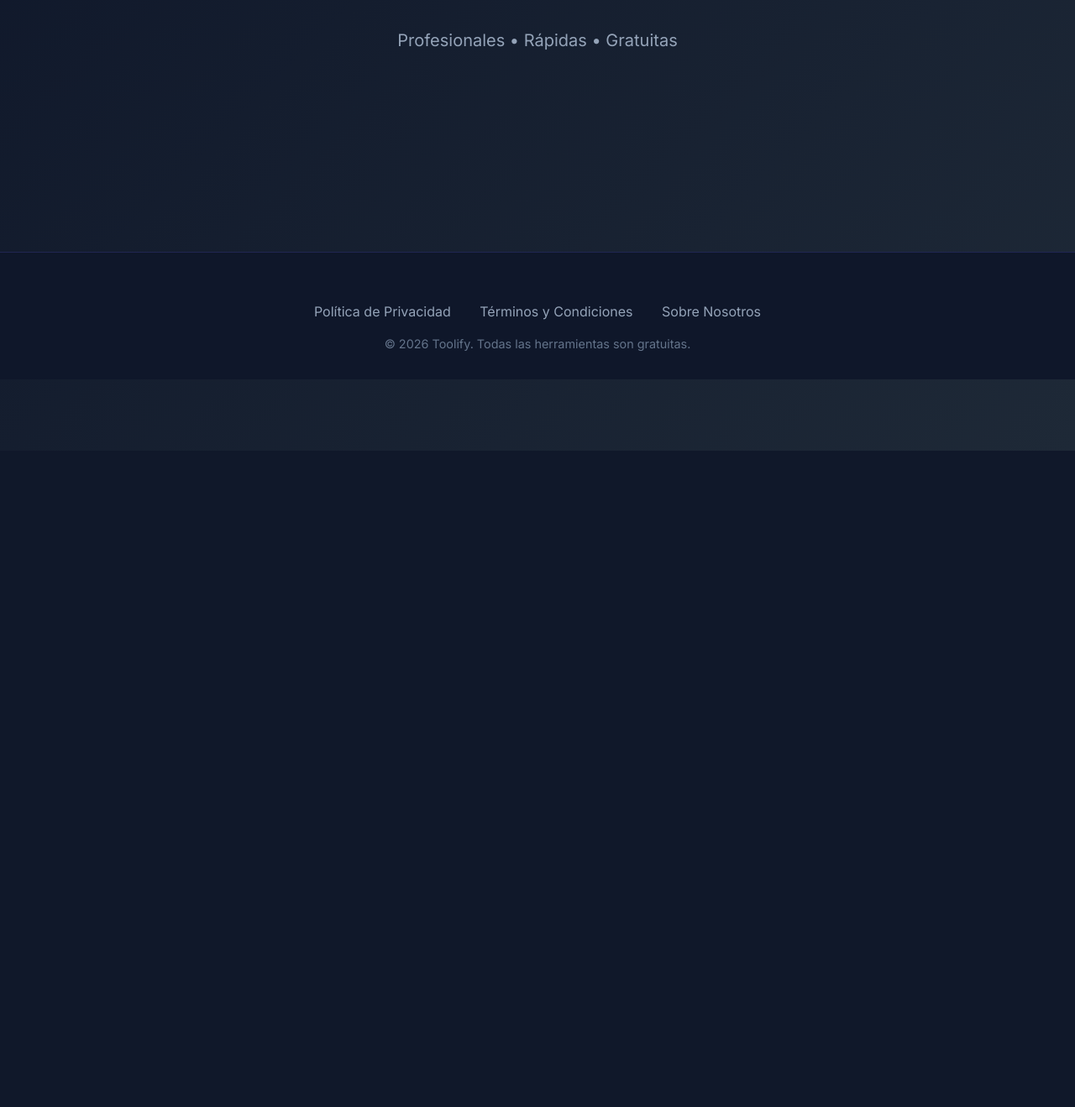
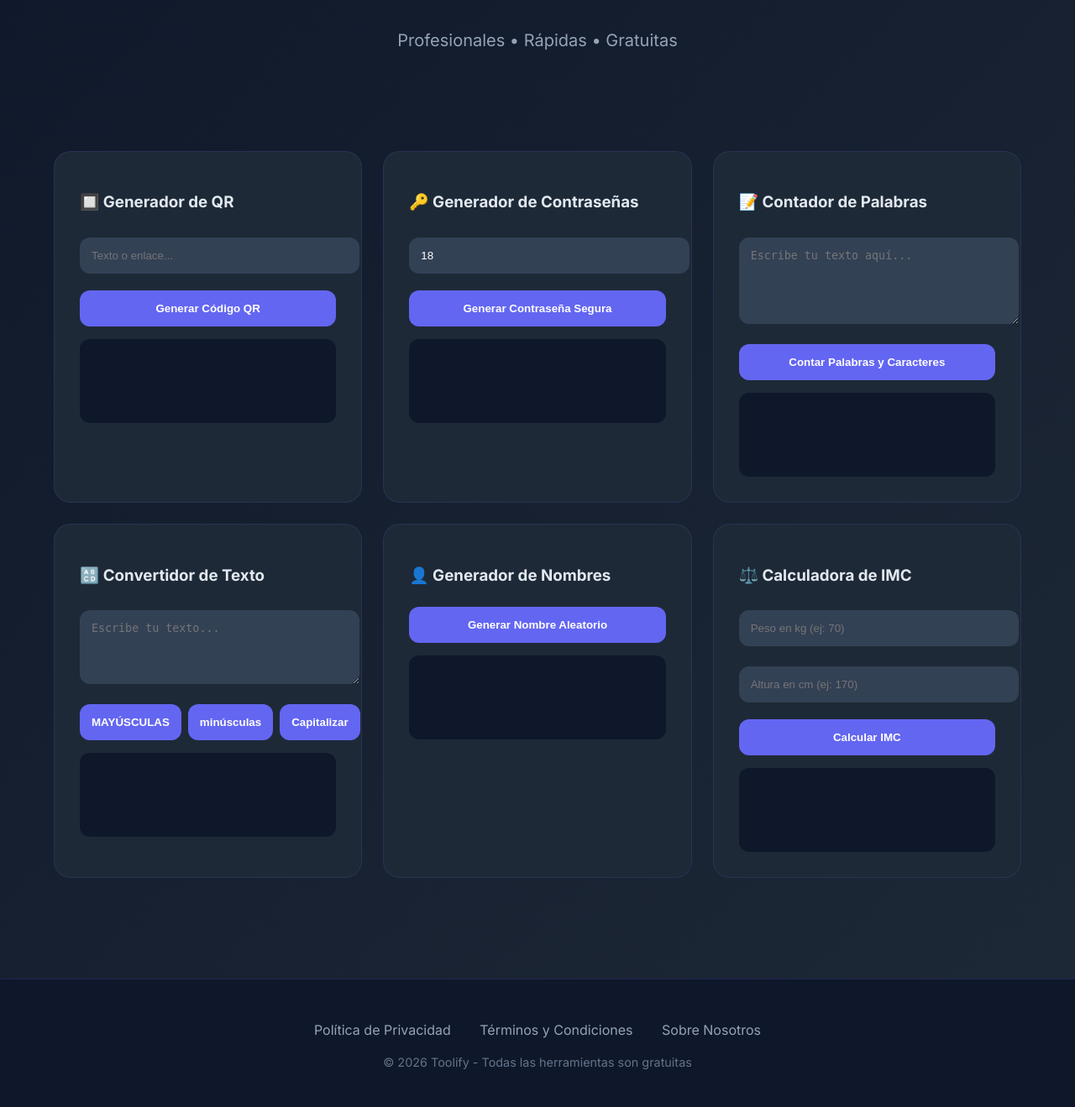
Before and after one commit to RBT2006/youtube-downloader, a Flask app: page / in a window 1280 px wide. Shown: the part 263-1582 px from the top of the page at 84% size. Before the commit the page ends 800 px from the top, so only its background shows below. Run offline with Flask 3, Linux system fonts and the light colour scheme; some libraries are stand-ins or nearby versions.

Commit message:
Update index.html

```diff
--- a/templates/index.html
+++ b/templates/index.html
@@ -108,14 +108,10 @@
 
     footer {
       background: #0f172a;
-      padding: 40px 5% 20px;
+      padding: 50px 5% 30px;
       margin-top: 80px;
       text-align: center;
       border-top: 1px solid rgba(99, 102, 241, 0.2);
-    }
-
-    .footer-links {
-      margin: 20px 0;
     }
 
     .footer-links a {
@@ -154,8 +150,57 @@
   </div>
 
   <div class="tools-grid">
-    <!-- Tus herramientas aquí (QR, Password, Contador, etc.) -->
-    <!-- ... (mantén el mismo código de herramientas que tenías) ... -->
+    <!-- 1. QR -->
+    <div class="tool-card">
+      <h3>🔲 Generador de QR</h3>
+      <input type="text" id="qr-input" class="input-field" placeholder="Texto o enlace...">
+      <button onclick="generateQR()">Generar Código QR</button>
+      <div id="qr-result" class="result"></div>
+    </div>
+
+    <!-- 2. Password -->
+    <div class="tool-card">
+      <h3>🔑 Generador de Contraseñas</h3>
+      <input type="number" id="pass-length" class="input-field" value="18" min="8" max="64">
+      <button onclick="generatePassword()">Generar Contraseña Segura</button>
+      <div id="password-result" class="result"></div>
+    </div>
+
+    <!-- 3. Contador de Palabras -->
+    <div class="tool-card">
+      <h3>📝 Contador de Palabras</h3>
+      <textarea id="word-count-input" class="input-field" rows="5" placeholder="Escribe tu texto aquí..."></textarea>
+      <button onclick="countWords()">Contar Palabras y Caracteres</button>
+      <div id="word-count-result" class="result"></div>
+    </div>
+
+    <!-- 4. Convertidor de Texto -->
+    <div class="tool-card">
+      <h3>🔠 Convertidor de Texto</h3>
+      <textarea id="text-convert-input" class="input-field" rows="4" placeholder="Escribe tu texto..."></textarea>
+      <div style="display:flex; gap:8px;">
+        <button onclick="convertText('upper')">MAYÚSCULAS</button>
+        <button onclick="convertText('lower')">minúsculas</button>
+        <button onclick="convertText('capitalize')">Capitalizar</button>
+      </div>
+      <div id="text-convert-result" class="result"></div>
+    </div>
+
+    <!-- 5. Generador de Nombres -->
+    <div class="tool-card">
+      <h3>👤 Generador de Nombres</h3>
+      <button onclick="generateName()">Generar Nombre Aleatorio</button>
+      <div id="name-result" class="result"></div>
+    </div>
+
+    <!-- 6. Calculadora IMC -->
+    <div class="tool-card">
+      <h3>⚖️ Calculadora de IMC</h3>
+      <input type="number" id="weight" class="input-field" placeholder="Peso en kg (ej: 70)">
+      <input type="number" id="height" class="input-field" placeholder="Altura en cm (ej: 170)">
+      <button onclick="calculateIMC()">Calcular IMC</button>
+      <div id="imc-result" class="result"></div>
+    </div>
   </div>
 
   <!-- FOOTER -->
@@ -165,16 +210,86 @@
       <a href="/terms">Términos y Condiciones</a>
       <a href="/about">Sobre Nosotros</a>
     </div>
-    <p style="color: #64748b; font-size: 0.9rem;">
-      © 2026 Toolify. Todas las herramientas son gratuitas.
+    <p style="color: #64748b; font-size: 0.9rem; margin-top: 20px;">
+      © 2026 Toolify - Todas las herramientas son gratuitas
     </p>
   </footer>
 
   <div class="toast" id="toast">✅ Copiado al portapapeles</div>
 
   <script>
-    // Tus funciones de herramientas aquí (generateQR, generatePassword, etc.)
-    // ... (mantén todo el script anterior)
+    function copyToClipboard(text) {
+      navigator.clipboard.writeText(text).then(() => {
+        const toast = document.getElementById('toast');
+        toast.style.display = 'block';
+        setTimeout(() => toast.style.display = 'none', 2500);
+      });
+    }
+
+    async function generateQR() {
+      const text = document.getElementById('qr-input').value.trim();
+      if (!text) return alert("Ingresa texto o enlace");
+
+      const res = await fetch('/api/qr', {
+        method: 'POST',
+        headers: {'Content-Type': 'application/json'},
+        body: JSON.stringify({text})
+      });
+      const data = await res.json();
+      document.getElementById('qr-result').innerHTML =
+        `<img src="${data.image}" style="max-width:240px; border-radius:12px;"><br>
+         <button class="copy-btn" onclick="copyToClipboard('${text}')">📋 Copiar Enlace</button>`;
+    }
+
+    async function generatePassword() {
+      const length = document.getElementById('pass-length').value;
+      const res = await fetch('/api/password', {
+        method: 'POST',
+        headers: {'Content-Type': 'application/json'},
+        body: JSON.stringify({length: parseInt(length)})
+      });
+      const data = await res.json();
+      document.getElementById('password-result').innerHTML =
+        `<strong style="font-size:1.3rem;">${data.password}</strong><br>
+         <button class="copy-btn" onclick="copyToClipboard('${data.password}')">📋 Copiar</button>`;
+    }
+
+    function countWords() {
+      const text = document.getElementById('word-count-input').value.trim();
+      const words = text.split(/\s+/).filter(w => w.length > 0).length;
+      const chars = text.length;
+      document.getElementById('word-count-result').innerHTML =
+        `<strong>${words} palabras</strong> | ${chars} caracteres`;
+    }
+
+    function convertText(type) {
+      const text = document.getElementById('text-convert-input').value;
+      let result = '';
+      if (type === 'upper') result = text.toUpperCase();
+      else if (type === 'lower') result = text.toLowerCase();
+      else if (type === 'capitalize') result = text.charAt(0).toUpperCase() + text.slice(1).toLowerCase();
+
+      document.getElementById('text-convert-result').innerHTML =
+        `<strong>${result}</strong><br><button class="copy-btn" onclick="copyToClipboard('${result}')">📋 Copiar</button>`;
+    }
+
+    function generateName() {
+      const names = ["Lucas", "Sofía", "Mateo", "Valentina", "Diego", "Camila", "Alejandro", "Isabella", "Martín", "Emma"];
+      const surnames = ["García", "Rodríguez", "López", "Martínez", "González", "Pérez", "Sánchez", "Ramírez"];
+      const fullName = names[Math.floor(Math.random()*names.length)] + " " + surnames[Math.floor(Math.random()*surnames.length)];
+      document.getElementById('name-result').innerHTML = `<strong>${fullName}</strong>`;
+    }
+
+    function calculateIMC() {
+      const weight = parseFloat(document.getElementById('weight').value);
+      const height = parseFloat(document.getElementById('height').value) / 100;
+      if (!weight || !height) return alert("Ingresa peso y altura");
+
+      const imc = (weight / (height * height)).toFixed(2);
+      let status = imc < 18.5 ? "Bajo peso" : imc < 25 ? "Normal" : imc < 30 ? "Sobrepeso" : "Obesidad";
+
+      document.getElementById('imc-result').innerHTML = `<strong>IMC: ${imc}</strong><br><span>${status}</span>`;
+    }
   </script>
 </body>
 </html>
```
